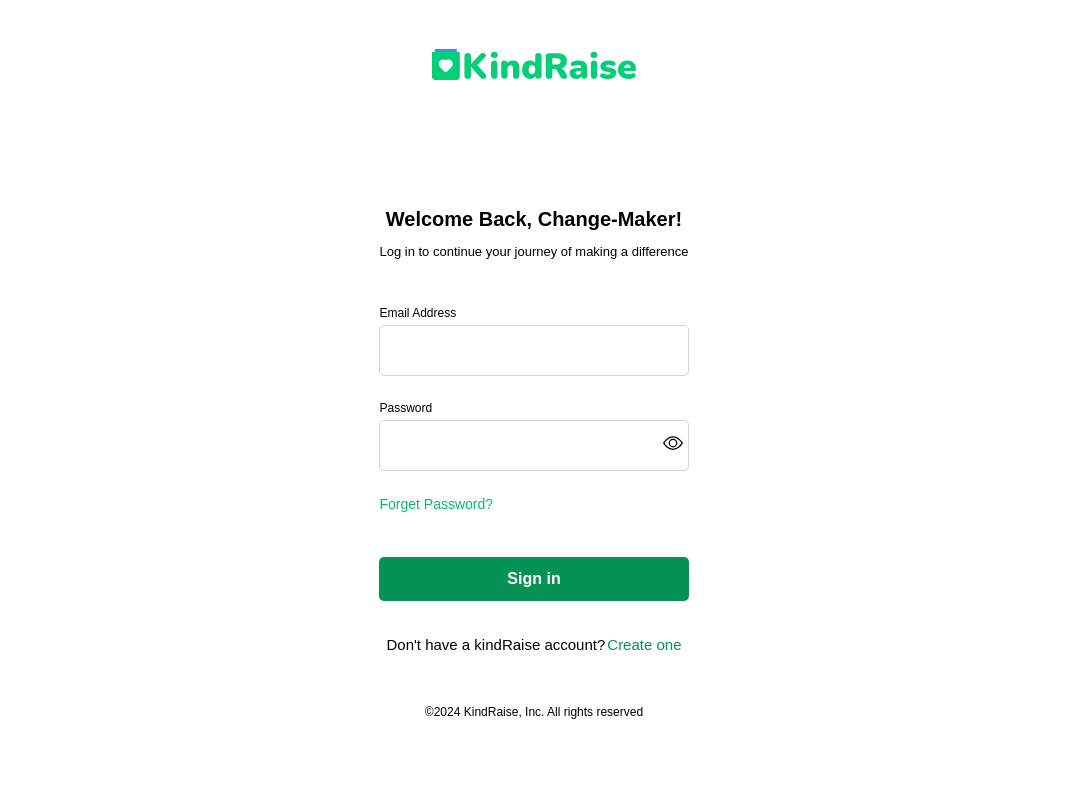
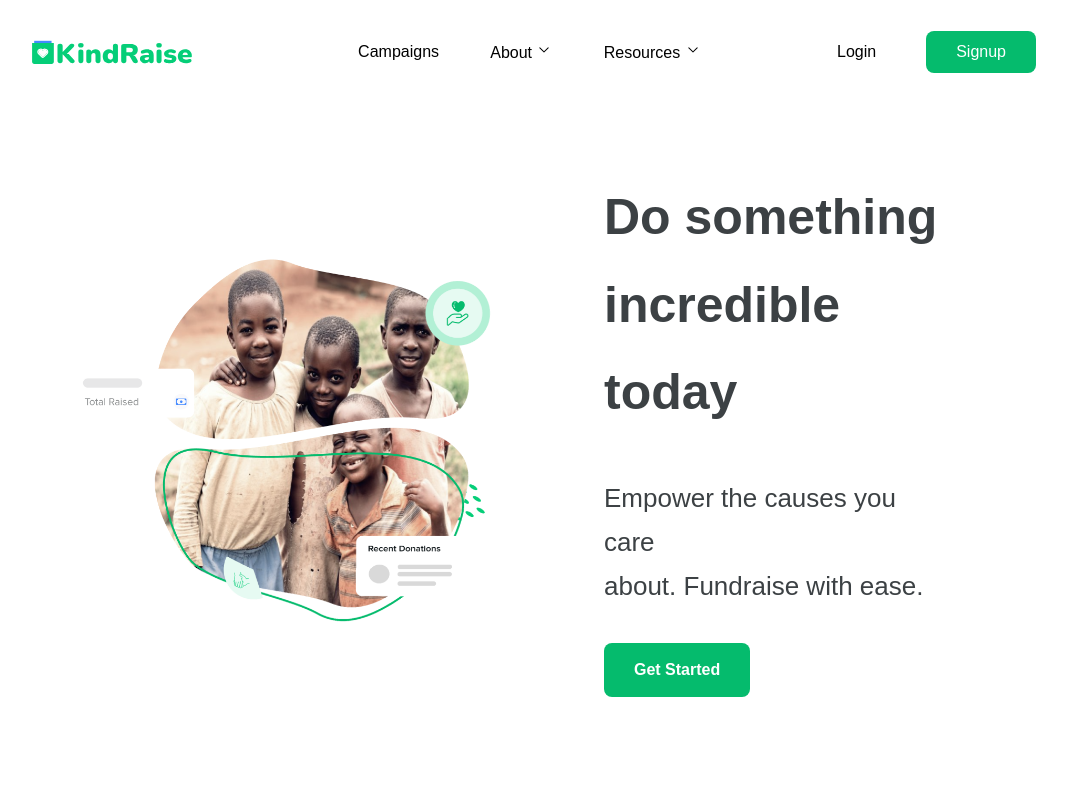
Before and after one commit to KindRaise/kindraise-client, a React (Vite) app: page / in a window 1280 px wide. Shown: the top 800 px of the page, without its empty margins (106-1173 px from the left). Built offline with nearby package versions, Linux system fonts and the light colour scheme.

Commit message:
minor routing changes

```diff
--- a/src/App.jsx
+++ b/src/App.jsx
@@ -12,13 +12,15 @@
 import Dashboard from "./pages/Dashboard/Dashboard";
 import CreateCampaign from "./pages/CreateCampaign/CreateCampaign";
 import FundraisingPage from "./pages/FundraisingPage/FundraisingPage";
+import HomepageLayout from "./layouts/HomepageLayout/HomepageLayout";
 
 const App = () => {
   return (
     <Router>
       <Routes>
+        <Route path="/" element={<HomepageLayout />} />
         <Route path="/signup" element={<Signup />} />
-        <Route path="/" element={<Login />} />
+        <Route path="/login" element={<Login />} />
         <Route path="/passwordchange" element={<PasswordChange />} />
         <Route path="/createpassword" element={<CreateNewPassword />} />
         <Route path="/resetpassword" element={<ResetPassword />} />
```
